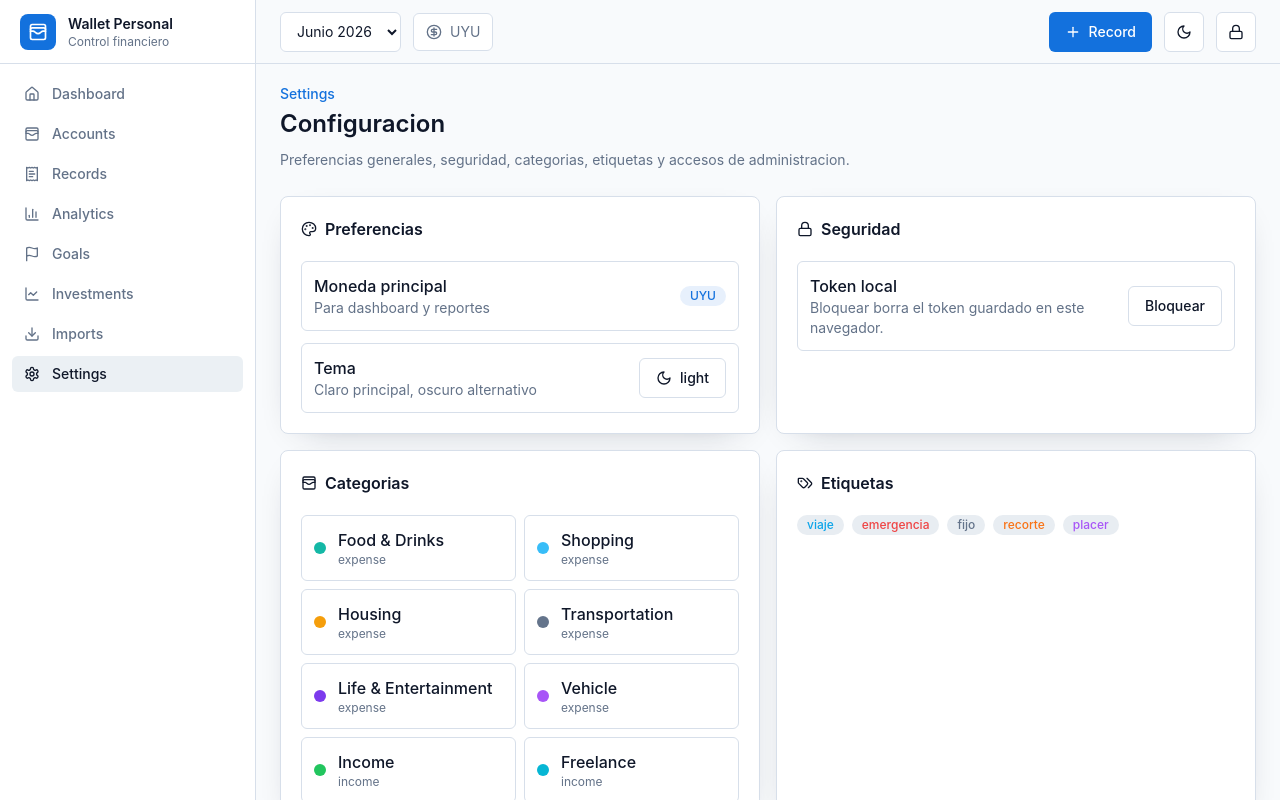
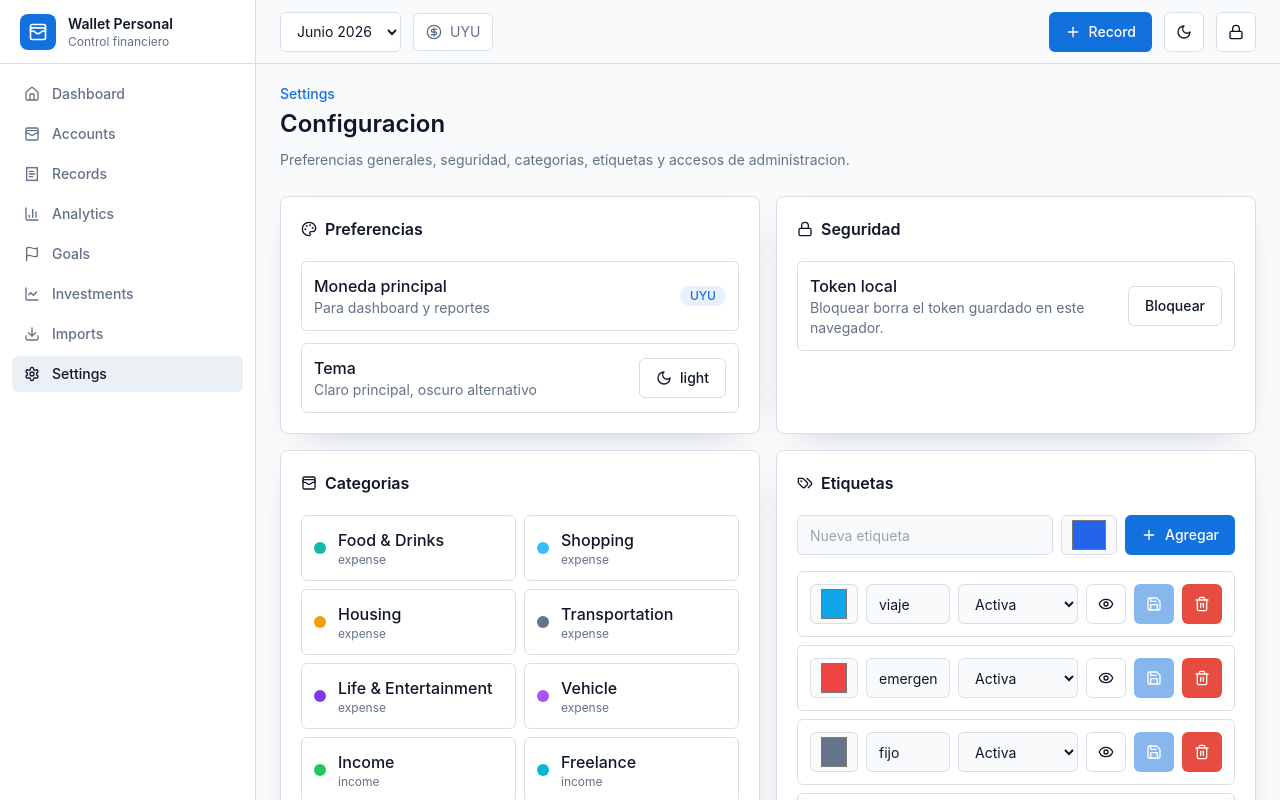
Before and after one commit to srodriguez-lefebre/wallet-web-personal, a React (Vite) app: page /settings in a window 1280 px wide. Both pictures are taken after typing "Sample123" into the empty fields and a click on the button "Entrar". Shown: the top 800 px of the page. Built offline with nearby package versions, Linux system fonts and the light colour scheme; no server answers.

Commit message:
feat: manage tags in settings

```diff
--- a/src/providers/wallet-provider.tsx
+++ b/src/providers/wallet-provider.tsx
@@ -1,6 +1,7 @@
 import {
   createContext,
   type PropsWithChildren,
+  useCallback,
   useContext,
   useMemo,
   useState,
@@ -12,6 +13,7 @@ import type {
   GoalReservation,
   Investment,
   RecordFilters,
+  Tag,
   WalletDataset,
   WalletRecord,
 } from "@shared/types";
@@ -29,6 +31,9 @@ interface WalletContextValue {
   addRecord: (record: Omit<WalletRecord, "id">) => void;
   updateRecord: (recordId: string, record: Omit<WalletRecord, "id">) => void;
   deleteRecord: (recordId: string) => void;
+  addTag: (tag: Omit<Tag, "id">) => string;
+  updateTag: (tagId: string, tag: Omit<Tag, "id">) => void;
+  deleteTag: (tagId: string) => void;
   addGoal: (goal: Omit<Goal, "id">) => string;
   updateGoal: (goalId: string, goal: Omit<Goal, "id">) => void;
   deleteGoal: (goalId: string) => void;
@@ -182,6 +187,62 @@ export function WalletProvider({ children }: PropsWithChildren) {
     }));
   }
 
+  function addTag(tag: Omit<Tag, "id">) {
+    const id = `tag-${crypto.randomUUID()}`;
+    setDataset((current) => ({
+      ...current,
+      tags: [
+        {
+          ...tag,
+          id,
+        },
+        ...current.tags,
+      ],
+    }));
+    return id;
+  }
+
+  function updateTag(tagId: string, tag: Omit<Tag, "id">) {
+    setDataset((current) => ({
+      ...current,
+      tags: current.tags.map((currentTag) =>
+        currentTag.id === tagId
+          ? {
+              ...tag,
+              id: tagId,
+            }
+          : currentTag,
+      ),
+    }));
+  }
+
+  const deleteTag = useCallback((tagId: string) => {
+    setDataset((current) => ({
+      ...current,
+      tags: current.tags.filter((tag) => tag.id !== tagId),
+      records: current.records.map((record) => ({
+        ...record,
+        tagIds: record.tagIds.filter((currentTagId) => currentTagId !== tagId),
+      })),
+      goals: current.goals.map((goal) => ({
+        ...goal,
+        tagIds: goal.tagIds.filter((currentTagId) => currentTagId !== tagId),
+      })),
+      budgets: current.budgets.map((budget) =>
+        budget.tagId === tagId
+          ? {
+              ...budget,
+              tagId: undefined,
+            }
+          : budget,
+      ),
+    }));
+    setRecordFiltersState((current) => ({
+      ...current,
+      tagId: undefined,
+    }));
+  }, []);
+
   function addGoal(goal: Omit<Goal, "id">) {
     const id = `goal-${crypto.randomUUID()}`;
     setDataset((current) => ({
@@ -321,6 +382,9 @@ export function WalletProvider({ children }: PropsWithChildren) {
       addRecord,
       updateRecord,
       deleteRecord,
+      addTag,
+      updateTag,
+      deleteTag,
       addGoal,
       updateGoal,
       deleteGoal,
@@ -331,7 +395,7 @@ export function WalletProvider({ children }: PropsWithChildren) {
       toggleAccountVisibility,
       setPrimaryAccount,
     }),
-    [dataset, recordFilters, selectedMonth],
+    [dataset, deleteTag, recordFilters, selectedMonth],
   );
 
   return <WalletContext.Provider value={value}>{children}</WalletContext.Provider>;
--- a/src/views/settings-view.tsx
+++ b/src/views/settings-view.tsx
@@ -1,11 +1,16 @@
+import { FormEvent, useState } from "react";
 import {
   ArrowRight,
   Banknote,
+  Eye,
   Lock,
   Moon,
   Palette,
+  Plus,
+  Save,
   Tags,
   Target,
+  Trash2,
   Upload,
   WalletCards,
 } from "lucide-react";
@@ -17,16 +22,96 @@ import { Button } from "@/components/ui/button";
 import { useAuth } from "@/providers/auth-provider";
 import { useTheme } from "@/providers/theme-provider";
 import { useWallet } from "@/providers/wallet-provider";
+import type { Tag } from "@shared/types";
+
+type TagDraft = Omit<Tag, "id">;
 
 export function SettingsView() {
   const navigate = useNavigate();
-  const { dataset, setRecordFilters } = useWallet();
+  const { dataset, setRecordFilters, addTag, updateTag, deleteTag } = useWallet();
   const { theme, toggleTheme } = useTheme();
   const { lock } = useAuth();
+  const [newTagName, setNewTagName] = useState("");
+  const [newTagColor, setNewTagColor] = useState("#2563EB");
+  const [tagDrafts, setTagDrafts] = useState<Record<string, TagDraft>>({});
+  const fieldClassName =
+    "h-10 w-full rounded-md border bg-background px-3 text-sm outline-none focus:ring-2 focus:ring-ring";
 
   function openRecords(filters: Parameters<typeof setRecordFilters>[0]) {
     setRecordFilters(filters);
     navigate("/records");
+  }
+
+  function getTagDraft(tag: Tag): TagDraft {
+    return (
+      tagDrafts[tag.id] ?? {
+        name: tag.name,
+        color: tag.color,
+        isActive: tag.isActive,
+      }
+    );
+  }
+
+  function updateTagDraft(tagId: string, patch: Partial<TagDraft>) {
+    const currentTag = dataset.tags.find((tag) => tag.id === tagId);
+    if (!currentTag) return;
+
+    setTagDrafts((current) => {
+      const currentDraft =
+        current[tagId] ??
+        ({
+          name: currentTag.name,
+          color: currentTag.color,
+          isActive: currentTag.isActive,
+        } satisfies TagDraft);
+
+      return {
+        ...current,
+        [tagId]: {
+          ...currentDraft,
+          ...patch,
+        },
+      };
+    });
+  }
+
+  function clearTagDraft(tagId: string) {
+    setTagDrafts((current) => {
+      const next = { ...current };
+      delete next[tagId];
+      return next;
+    });
+  }
+
+  function handleAddTag(event: FormEvent) {
+    event.preventDefault();
+    const name = newTagName.trim();
+    if (!name) return;
+
+    addTag({
+      name,
+      color: newTagColor,
+      isActive: true,
+    });
+    setNewTagName("");
+    setNewTagColor("#2563EB");
+  }
+
+  function handleSaveTag(tag: Tag) {
+    const draft = getTagDraft(tag);
+    const name = draft.name.trim();
+    if (!name) return;
+
+    updateTag(tag.id, {
+      ...draft,
+      name,
+    });
+    clearTagDraft(tag.id);
+  }
+
+  function handleDeleteTag(tagId: string) {
+    deleteTag(tagId);
+    clearTagDraft(tagId);
   }
 
   return (
@@ -129,18 +214,106 @@ export function SettingsView() {
             </CardTitle>
           </CardHeader>
           <CardContent>
-            <div className="flex flex-wrap gap-2">
-              {dataset.tags.map((tag) => (
-                <Badge
-                  key={tag.id}
-                  style={{ color: tag.color }}
-                  variant="muted"
-                  className="cursor-pointer transition hover:bg-secondary"
-                  onClick={() => openRecords({ tagId: tag.id, type: "all" })}
-                >
-                  {tag.name}
-                </Badge>
-              ))}
+            <div className="space-y-4">
+              <form
+                className="grid gap-2 sm:grid-cols-[1fr_auto_auto]"
+                onSubmit={handleAddTag}
+              >
+                <input
+                  value={newTagName}
+                  onChange={(event) => setNewTagName(event.target.value)}
+                  className={fieldClassName}
+                  placeholder="Nueva etiqueta"
+                />
+                <input
+                  value={newTagColor}
+                  onChange={(event) => setNewTagColor(event.target.value)}
+                  type="color"
+                  className="h-10 w-full rounded-md border bg-background px-2 sm:w-14"
+                  aria-label="Color de etiqueta nueva"
+                />
+                <Button type="submit">
+                  <Plus className="h-4 w-4" />
+                  Agregar
+                </Button>
+              </form>
+
+              <div className="space-y-2">
+                {dataset.tags.map((tag) => {
+                  const draft = getTagDraft(tag);
+                  const isDirty =
+                    draft.name !== tag.name ||
+                    draft.color !== tag.color ||
+                    draft.isActive !== tag.isActive;
+
+                  return (
+                    <div
+                      key={tag.id}
+                      className="grid gap-2 rounded-md border p-3 md:grid-cols-[auto_1fr_120px_auto_auto_auto]"
+                    >
+                      <input
+                        value={draft.color}
+                        onChange={(event) =>
+                          updateTagDraft(tag.id, { color: event.target.value })
+                        }
+                        type="color"
+                        className="h-10 w-full rounded-md border bg-background px-2 md:w-12"
+                        aria-label={`Color de ${tag.name}`}
+                      />
+                      <input
+                        value={draft.name}
+                        onChange={(event) =>
+                          updateTagDraft(tag.id, { name: event.target.value })
+                        }
+                        className={fieldClassName}
+                        placeholder="Nombre"
+                      />
+                      <select
+                        value={draft.isActive ? "active" : "inactive"}
+                        onChange={(event) =>
+                          updateTagDraft(tag.id, {
+                            isActive: event.target.value === "active",
+                          })
+                        }
+                        className={fieldClassName}
+                      >
+                        <option value="active">Activa</option>
+                        <option value="inactive">Inactiva</option>
+                      </select>
+                      <Button
+                        type="button"
+                        variant="outline"
+                        size="icon"
+                        aria-label={`Ver registros de ${tag.name}`}
+                        title="Ver registros"
+                        onClick={() => openRecords({ tagId: tag.id, type: "all" })}
+                      >
+                        <Eye className="h-4 w-4" />
+                      </Button>
+                      <Button
+                        type="button"
+                        size="icon"
+                        aria-label={`Guardar ${tag.name}`}
+                        title="Guardar"
+                        disabled={!isDirty}
+                        onClick={() => handleSaveTag(tag)}
+                      >
+                        <Save className="h-4 w-4" />
+                      </Button>
+                      <Button
+                        type="button"
+                        variant="destructive"
+                        size="icon"
+                        aria-label={`Eliminar ${tag.name}`}
+                        title="Eliminar"
+                        onClick={() => handleDeleteTag(tag.id)}
+                      >
+                        <Trash2 className="h-4 w-4" />
+                      </Button>
+                    </div>
+                  );
+                })}
+              </div>
             </div>
           </CardContent>
         </Card>
```
